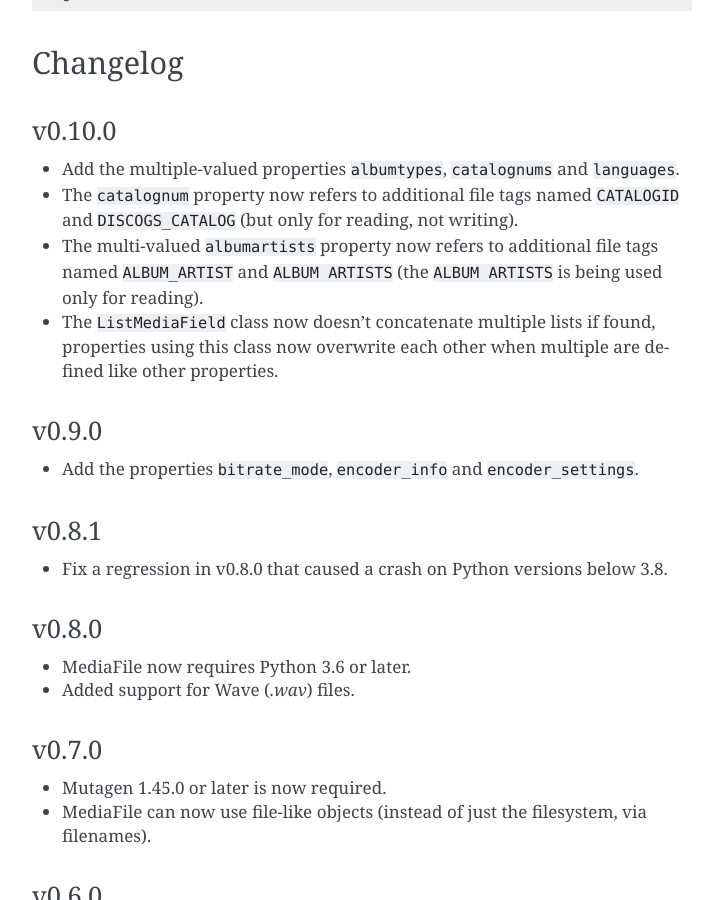
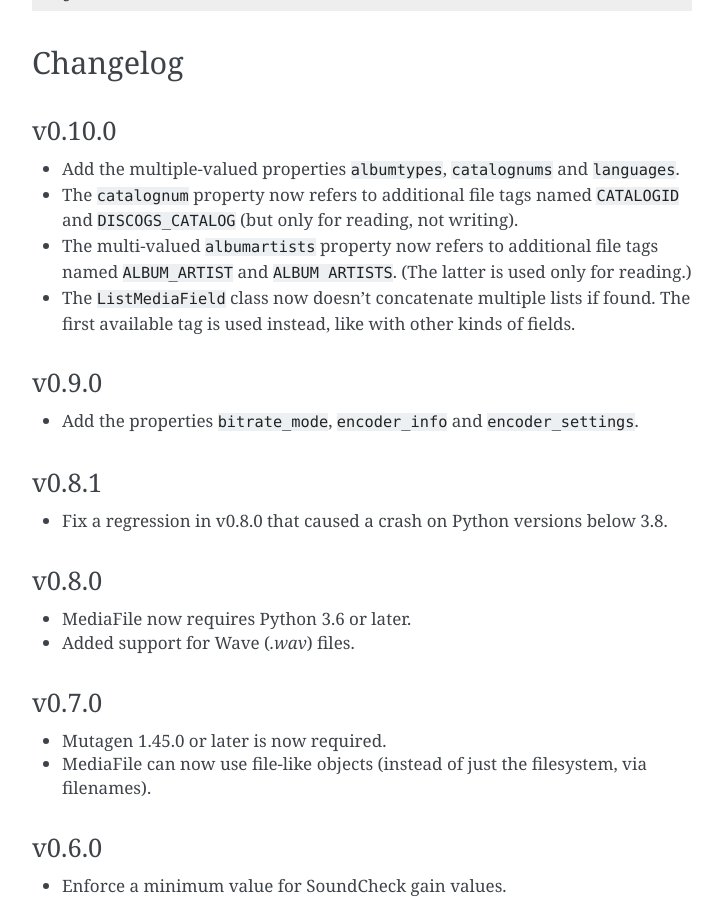
Before and after one commit to beetbox/mediafile, a Sphinx documentation site: the page built from docs/index.rst, in a window 1280 px wide and 900 px high, scrolled down 2939 px. Shown: the whole window, without its empty margins (388-1111 px from the left). Built offline with Sphinx 7.4.7, drawn with Linux system fonts in a browser that asks for light colours.

Commit message:
Changelog tweak for #47

```diff
--- a/docs/index.rst
+++ b/docs/index.rst
@@ -143,11 +143,11 @@ v0.10.0
 - The ``catalognum`` property now refers to additional file tags named
   ``CATALOGID`` and ``DISCOGS_CATALOG`` (but only for reading, not writing).
 - The multi-valued ``albumartists`` property now refers to additional file
-  tags named ``ALBUM_ARTIST`` and ``ALBUM ARTISTS`` (the ``ALBUM ARTISTS``
-  is being used only for reading).
+  tags named ``ALBUM_ARTIST`` and ``ALBUM ARTISTS``. (The latter
+  is used only for reading.)
 - The ``ListMediaField`` class now doesn't concatenate multiple lists if
-  found, properties using this class now overwrite each other when
-  multiple are defined like other properties.
+  found. The first available tag is used instead, like with other kinds of
+  fields.
 
 v0.9.0
 ''''''
```
